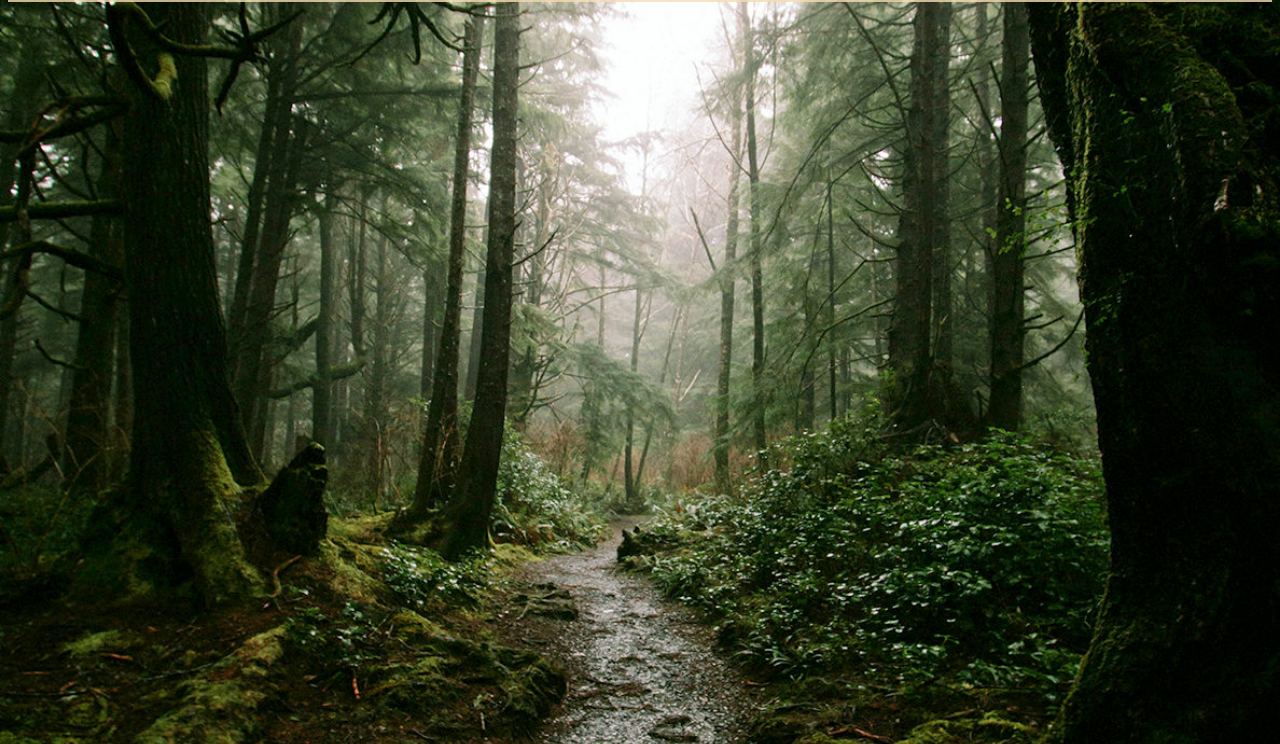
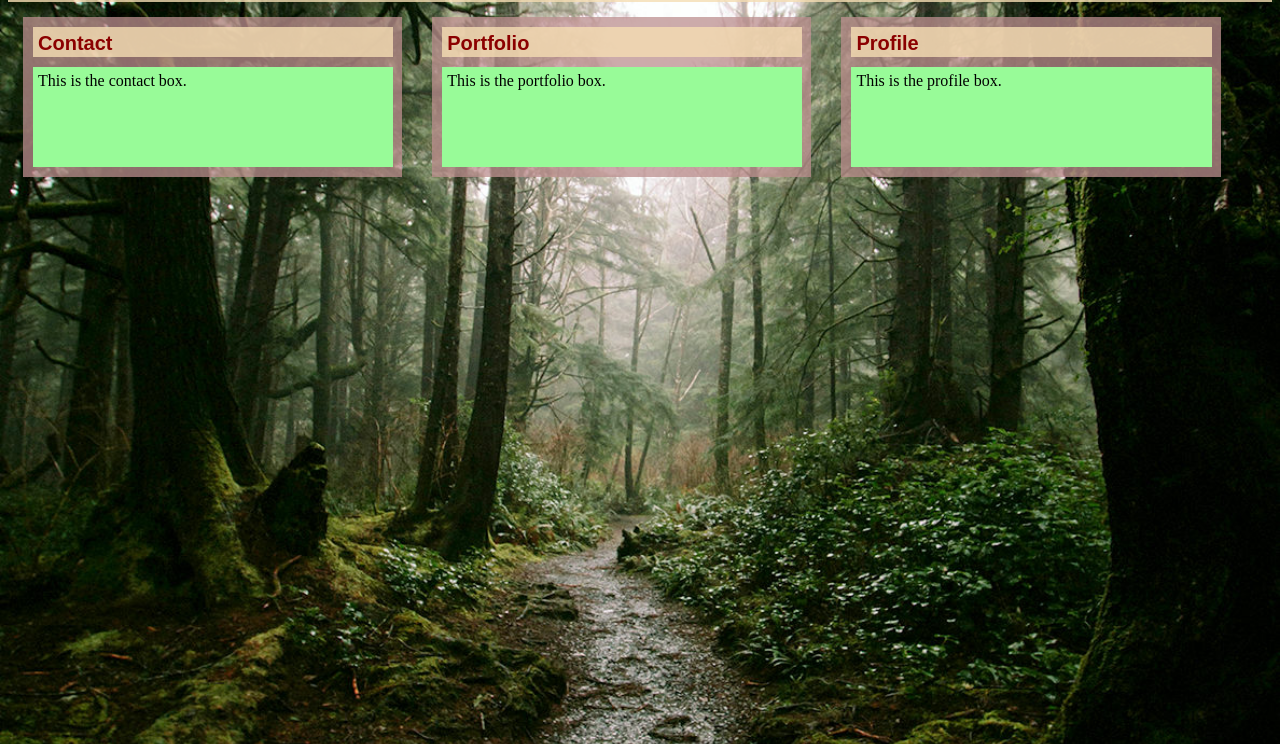
Before and after one commit to Geno1131993/Portfolio.github.io, a plain HTML site: page index.html in a window 1280 px wide. Shown: the part 56-800 px from the top of the page. Drawn offline with Linux system fonts and the light colour scheme.

Commit message:
Updated site, added boxes, improved appearance.

```diff
--- a/assets/css/index/buttons.css
+++ b/assets/css/index/buttons.css
@@ -11,7 +11,7 @@
 }
 
 #profile:active{
-    background-color: red;
+    background-color: rgba(220, 20, 60);
 }
 
 #profile:focus{
@@ -22,7 +22,7 @@
 
 
 #profile:active{
-
+    background-color: rgba(220, 20, 60);
 }
 
 #contact:hover{
@@ -35,7 +35,7 @@
 }
 
 #contact:active{
-
+    background-color: rgba(220, 20, 60);
 }
 
 
@@ -49,5 +49,5 @@
 }
 
 #portfolio:active{
-
+    background-color: rgba(220, 20, 60);
 }
--- a/assets/css/index/style.css
+++ b/assets/css/index/style.css
@@ -19,6 +19,37 @@
     padding: 7px;
     margin: 5px;
     margin-top: 9px;
+}
+
+
+.box{
+    height: 70%;
+    width: 30%;
+    margin: 15px;
+    background-color: rgba(188, 143, 143, .75);
+
+}
+
+.text{
+    padding: 5px;
+    margin: 10px;
+    background-color: rgba(152, 251, 152, 1);
+    height: 100px;
+    width: 95%;
+}
+
+
+.boxHeader{
+    font-family: Arial, Helvetica, sans-serif;
+    font-size: 20px;
+    color: rgba(139, 0, 0, 1);
+    width: 95%;
+    height: 30px;
+    margin: 10px;
+    margin-bottom:0px;
+    padding: 5px;
+    background-color: rgba(245, 222, 179, .8);
+
 }
 
 
--- a/index.html
+++ b/index.html
@@ -33,15 +33,27 @@
             <h1 class = "left">Danielle Smith</h1>
 
 
+            <!--
+                 Button link leading to contact info
+            -->
             <div id = "contact" class = "right button">
                 <strong>Contact</strong> <br>
             </div>
 
 
+
+            <!--
+                Button link leading to portfolio page
+             -->
             <div id = "portfolio" class = "right button">
                 <strong>Portfolio</strong> <br>
             </div>
 
+
+
+            <!--
+                Button link leading to profile page -- background/bio
+            -->
             <div id = "profile" class = "right button">
                 <strong>Profile</strong> <br>
              </div>
@@ -50,22 +62,46 @@
             </div>
 
 
-        <!--
-            Button link leading to contact info
-        -->
+
+        <div id = "boxes" class = "container">
+
+            <div class = "row">
+                <div id = "contactBox" class = "col-md-4 left box">
+                    <h2 class = "left boxHeader">
+                        Contact
+                    </h2>
 
 
+                    <p id = "contactText" class = "text left">
+                        This is the contact box.
+                    </p>
+                </div>
 
-        <!--
-            Button link leading to portfolio page
-        -->
+                <div id = "portfolioBox" class = "col-md-4 left box">
+                    <h3 class = "left boxHeader">
+                        Portfolio
+                    </h3>
+                    <div>
+                        <p id = "portfolioText" class = "text left">
+                            This is the portfolio box.
+                        </p>
+                    </div>
+                </div>
 
 
+                <div id = "profileBox" class = "col-md-4 left box">
+                    <h4 class = "left boxHeader">
+                        Profile
+                    </h4>
+
+                    <p id = "profileText" class = "text left">
+                        This is the profile box.
+                    </p>
+                </div>
+            </div>
 
 
-        <!--
-            Button link leading to profile page -- background/bio
-        -->
+        </div>
 
 
 
```
